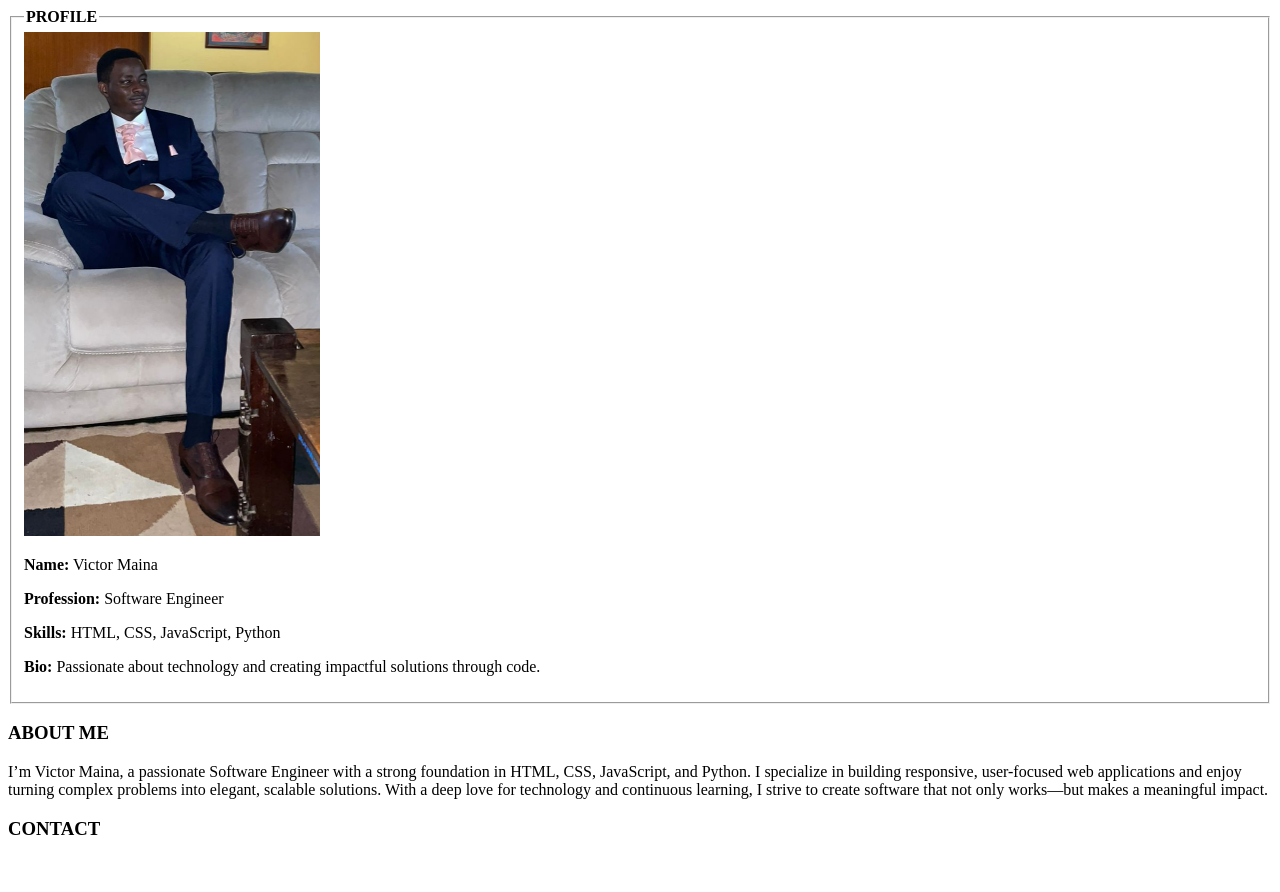
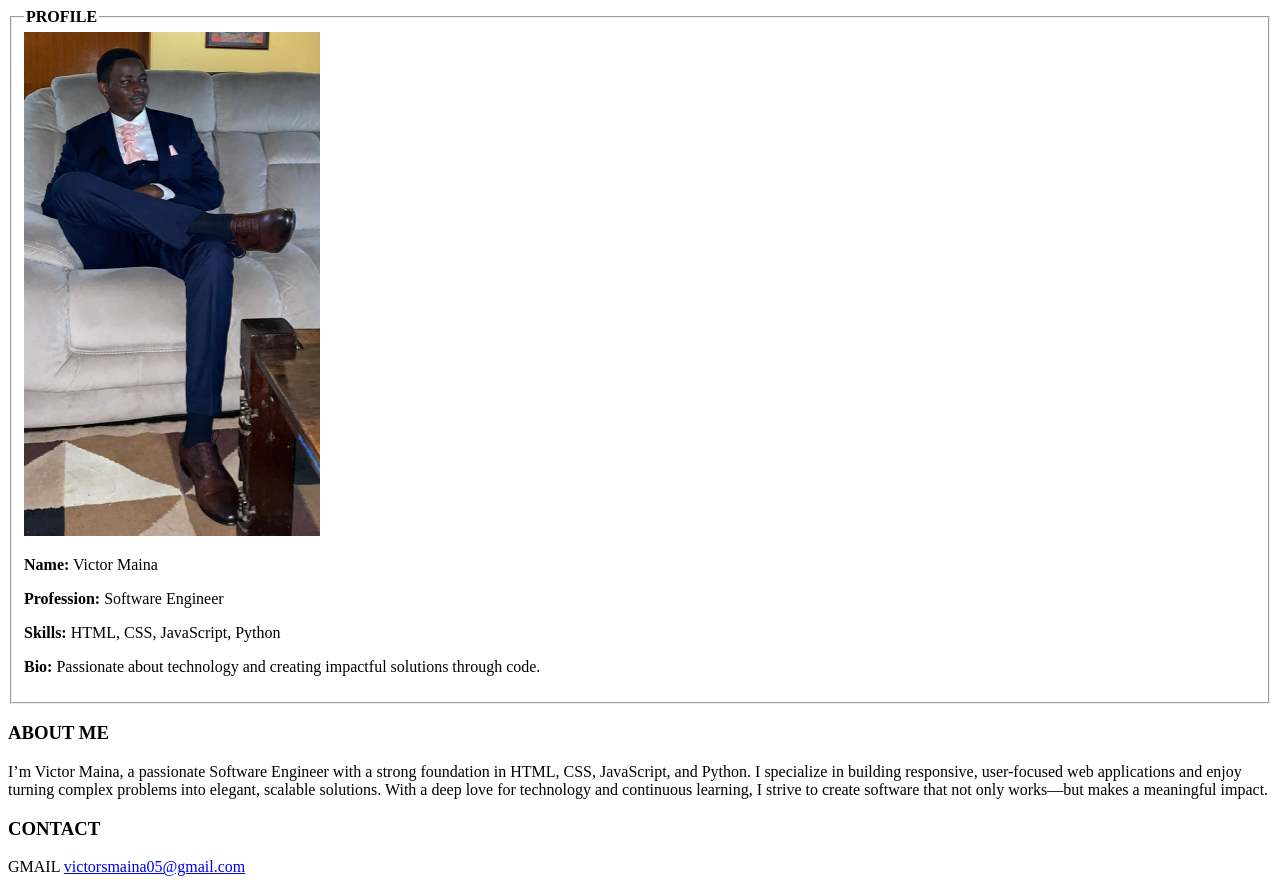
Before and after one commit to VMaina2003/victors-portfolio, a plain HTML site: page index.html in a window 1280 px wide. Before the commit the page ends 858 px from the top, so only its background shows below. Drawn offline with Linux system fonts and the light colour scheme.

Commit message:
ninth commit

```diff
--- a/index.html
+++ b/index.html
@@ -25,7 +25,7 @@
         With a deep love for technology and continuous learning, I strive to create software that not only works—but makes a meaningful impact.</p>
     <footer>
         <h3>CONTACT</h3>
-
+        <p>GMAIL <a href="mailto:victorsmaina05@gmail.com">victorsmaina05@gmail.com</a>
 
 </body>
 </html>
```
